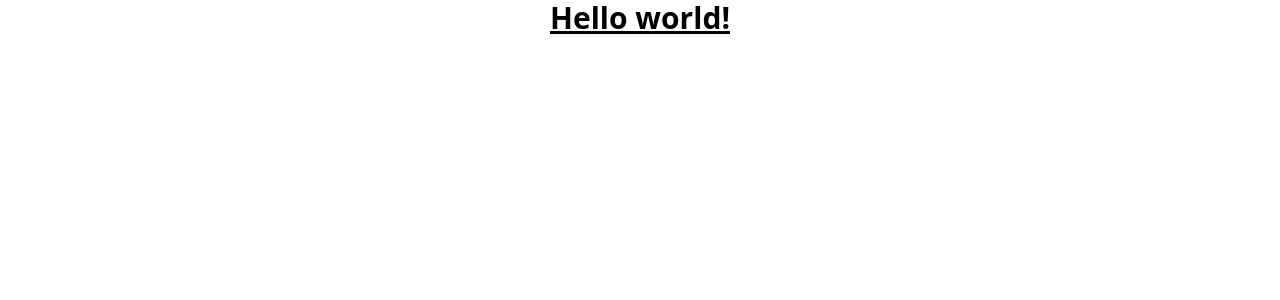
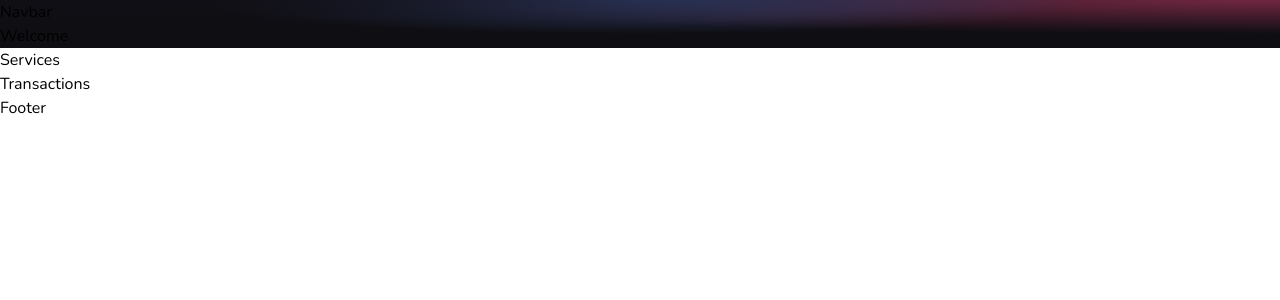
Before and after one commit to VersoriumX/VersoriumX-, a React (Vite) app in the folder client/: page / in a window 1280 px wide. Shown: the top 300 px of the page. Built offline with nearby package versions, Linux system fonts and the light colour scheme.

Commit message:
added basic file structure and styled for client

```diff
--- a/client/src/App.css
+++ /dev/null
@@ -1,42 +0,0 @@
-.App {
-  text-align: center;
-}
-
-.App-logo {
-  height: 40vmin;
-  pointer-events: none;
-}
-
-@media (prefers-reduced-motion: no-preference) {
-  .App-logo {
-    animation: App-logo-spin infinite 20s linear;
-  }
-}
-
-.App-header {
-  background-color: #282c34;
-  min-height: 100vh;
-  display: flex;
-  flex-direction: column;
-  align-items: center;
-  justify-content: center;
-  font-size: calc(10px + 2vmin);
-  color: white;
-}
-
-.App-link {
-  color: #61dafb;
-}
-
-@keyframes App-logo-spin {
-  from {
-    transform: rotate(0deg);
-  }
-  to {
-    transform: rotate(360deg);
-  }
-}
-
-button {
-  font-size: calc(10px + 2vmin);
-}
--- a/client/src/App.tsx
+++ b/client/src/App.tsx
@@ -1,12 +1,16 @@
-import './App.css'
+import {Footer, Navbar, Services, Transactions, Welcome} from "./components";
 
 const App = () => {
 
   return (
-    <div className="App">
-      <h1 className="text-3xl font-bold underline">
-        Hello world!
-      </h1>
+    <div className="min-h-screen">
+      <div className="gradient-bg-welcome">
+        <Navbar/>
+        <Welcome/>
+      </div>
+      <Services/>
+      <Transactions/>
+      <Footer/>
     </div>
   )
 }
--- /dev/null
+++ b/client/src/components/Footer/index.tsx
@@ -0,0 +1,14 @@
+import * as React from 'react';
+
+interface FooterProps {
+
+}
+
+const Footer: React.FC<FooterProps> = ({}) => {
+
+  return (
+    <h1>Footer</h1>
+  )
+};
+
+export default React.memo<FooterProps>(Footer);
--- /dev/null
+++ b/client/src/components/Loader/index.tsx
@@ -0,0 +1,14 @@
+import * as React from 'react';
+
+interface LoaderProps {
+
+}
+
+const Loader: React.FC<LoaderProps> = ({}) => {
+
+  return (
+    <h1>Loader</h1>
+  )
+};
+
+export default React.memo<LoaderProps>(Loader);
--- /dev/null
+++ b/client/src/components/Navbar/index.tsx
@@ -0,0 +1,14 @@
+import * as React from 'react';
+
+interface NavbarProps {
+
+}
+
+const Navbar: React.FC<NavbarProps> = ({}) => {
+
+  return (
+    <h1>Navbar</h1>
+  )
+};
+
+export default React.memo<NavbarProps>(Navbar);
--- /dev/null
+++ b/client/src/components/Services/index.tsx
@@ -0,0 +1,14 @@
+import * as React from 'react';
+
+interface ServicesProps {
+
+}
+
+const Services: React.FC<ServicesProps> = ({}) => {
+
+  return (
+    <h1>Services</h1>
+  )
+};
+
+export default React.memo<ServicesProps>(Services);
--- /dev/null
+++ b/client/src/components/Transactions/index.tsx
@@ -0,0 +1,14 @@
+import * as React from 'react';
+
+interface TransactionsProps {
+
+}
+
+const Transactions: React.FC<TransactionsProps> = ({}) => {
+
+  return (
+    <h1>Transactions</h1>
+  )
+};
+
+export default React.memo<TransactionsProps>(Transactions);
--- /dev/null
+++ b/client/src/components/Welcome/index.tsx
@@ -0,0 +1,14 @@
+import * as React from 'react';
+
+interface WelcomeProps {
+
+}
+
+const Welcome: React.FC<WelcomeProps> = ({}) => {
+
+  return (
+    <h1>Welcome</h1>
+  )
+};
+
+export default React.memo<WelcomeProps>(Welcome);
--- /dev/null
+++ b/client/src/components/index.ts
@@ -0,0 +1,6 @@
+export {default as Footer} from "./Footer";
+export {default as Loader} from "./Loader";
+export {default as Navbar} from "./Navbar";
+export {default as Services} from "./Services";
+export {default as Transactions} from "./Transactions";
+export {default as Welcome} from "./Welcome";
--- a/client/src/index.css
+++ b/client/src/index.css
@@ -1,17 +1,79 @@
+@import url("https://fonts.googleapis.com/css2?family=Nunito:wght@300;400;500;600;700&display=swap");
+
+* html {
+    padding: 0;
+    margin: 0;
+    box-sizing: border-box;
+}
+
+body {
+    margin: 0;
+    font-family: "Nunito", sans-serif;
+    -webkit-font-smoothing: antialiased;
+    -moz-osx-font-smoothing: grayscale;
+}
+
+.gradient-bg-welcome {
+    background-color: #0f0e13;
+    background-image: radial-gradient(at 0% 0%, hsla(253, 16%, 7%, 1) 0, transparent 50%),
+    radial-gradient(at 50% 0%, hsla(225, 39%, 30%, 1) 0, transparent 50%),
+    radial-gradient(at 100% 0%, hsla(339, 49%, 30%, 1) 0, transparent 50%);
+}
+
+.gradient-bg-services {
+    background-color: #0f0e13;
+    background-image: radial-gradient(at 0% 0%, hsla(253, 16%, 7%, 1) 0, transparent 50%),
+    radial-gradient(at 50% 100%, hsla(225, 39%, 25%, 1) 0, transparent 50%);
+}
+
+.gradient-bg-transactions {
+    background-color: #0f0e13;
+    background-image: radial-gradient(at 0% 100%, hsla(253, 16%, 7%, 1) 0, transparent 50%),
+    radial-gradient(at 50% 0%, hsla(225, 39%, 25%, 1) 0, transparent 50%);
+}
+
+.gradient-bg-footer {
+    background-color: #0f0e13;
+    background-image: radial-gradient(at 0% 100%, hsla(253, 16%, 7%, 1) 0, transparent 53%),
+    radial-gradient(at 50% 150%, hsla(339, 49%, 30%, 1) 0, transparent 50%);
+}
+
+.blue-glassmorphism {
+    background: rgb(39, 51, 89, 0.4);
+    border-radius: 16px;
+    box-shadow: 0 4px 30px rgba(0, 0, 0, 0.2);
+    backdrop-filter: blur(5px);
+    -webkit-backdrop-filter: blur(5px);
+    border: 1px solid rgba(0, 0, 0, 0.3);
+}
+
+/* white glassmorphism */
+.white-glassmorphism {
+    background: rgba(255, 255, 255, 0.05);
+    border-radius: 16px;
+    backdrop-filter: blur(5px);
+    -webkit-backdrop-filter: blur(5px);
+    border: 1px solid rgba(255, 255, 255, 0.3);
+}
+
+.eth-card {
+    background-color: #a099ff;
+    background-image: radial-gradient(at 83% 67%, rgb(152, 231, 156) 0, transparent 58%),
+    radial-gradient(at 67% 20%, hsla(357, 94%, 71%, 1) 0, transparent 59%),
+    radial-gradient(at 88% 35%, hsla(222, 81%, 65%, 1) 0, transparent 50%),
+    radial-gradient(at 31% 91%, hsla(9, 61%, 61%, 1) 0, transparent 52%),
+    radial-gradient(at 27% 71%, hsla(336, 91%, 65%, 1) 0, transparent 49%),
+    radial-gradient(at 74% 89%, hsla(30, 98%, 65%, 1) 0, transparent 51%),
+    radial-gradient(at 53% 75%, hsla(174, 94%, 68%, 1) 0, transparent 45%);
+}
+
+.text-gradient {
+    background-color: #fff;
+    background-image: radial-gradient(at 4% 36%, hsla(0, 0%, 100%, 1) 0, transparent 53%), radial-gradient(at 100% 60%, rgb(0, 0, 0) 0, transparent 50%);
+    -webkit-background-clip: text;
+    -webkit-text-fill-color: transparent;
+}
+
 @tailwind base;
 @tailwind components;
 @tailwind utilities;
-
-/*body {*/
-/*  margin: 0;*/
-/*  font-family: -apple-system, BlinkMacSystemFont, 'Segoe UI', 'Roboto', 'Oxygen',*/
-/*    'Ubuntu', 'Cantarell', 'Fira Sans', 'Droid Sans', 'Helvetica Neue',*/
-/*    sans-serif;*/
-/*  -webkit-font-smoothing: antialiased;*/
-/*  -moz-osx-font-smoothing: grayscale;*/
-/*}*/
-
-/*code {*/
-/*  font-family: source-code-pro, Menlo, Monaco, Consolas, 'Courier New',*/
-/*    monospace;*/
-/*}*/
```
